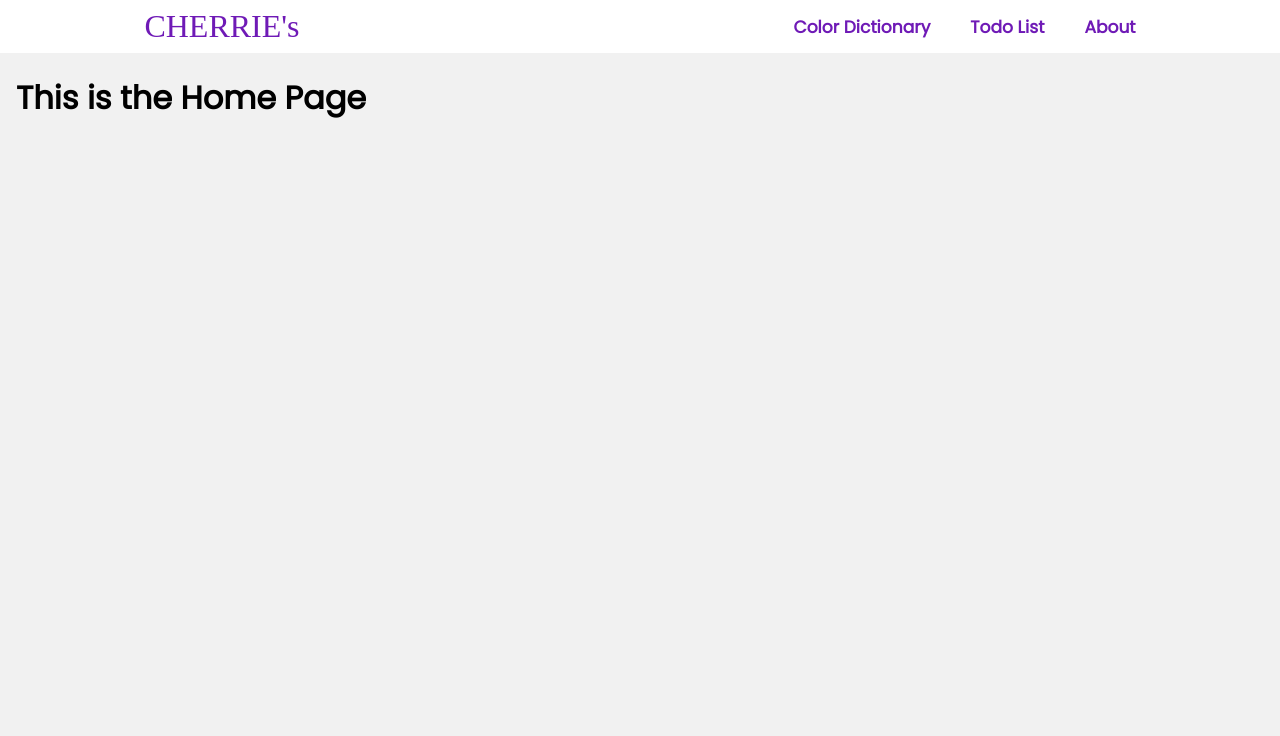
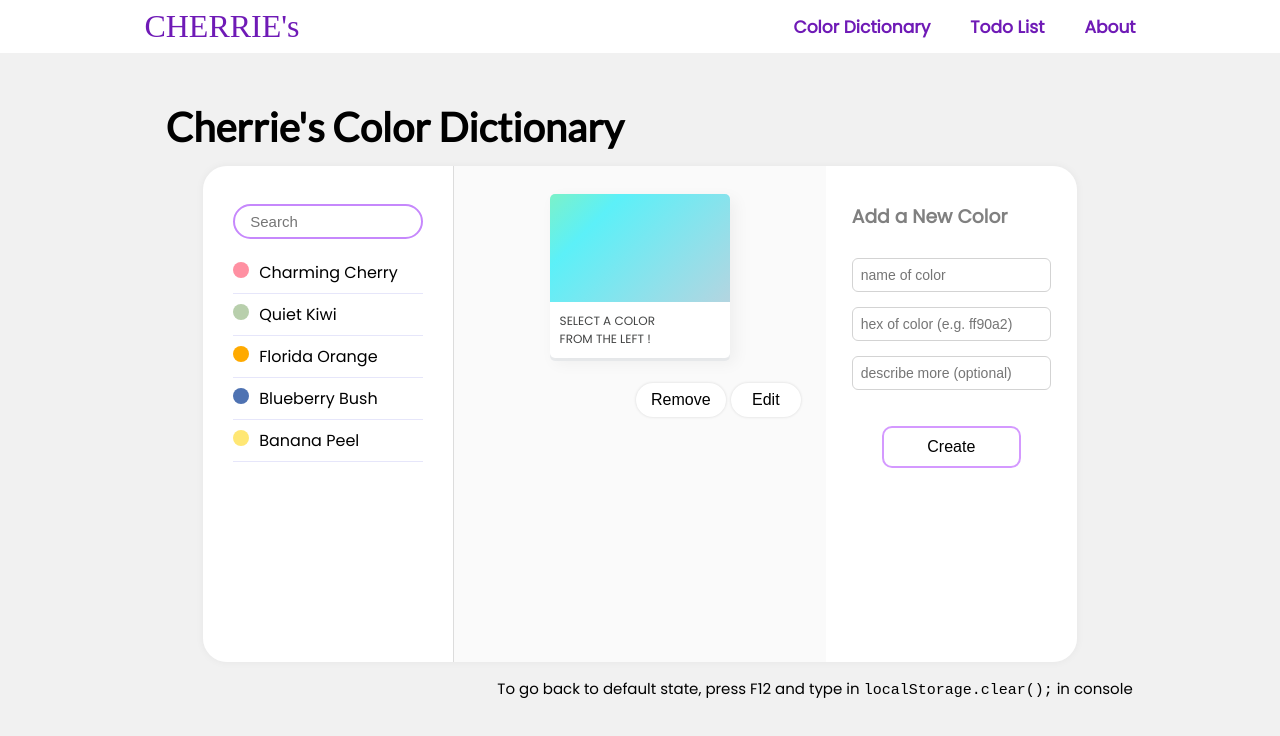
Before and after one commit to cherrie-k/React-Mini-Project, a React (Create React App) app: page / in a window 1280 px wide. Shown: the top 736 px of the page. Built offline with nearby package versions, Linux system fonts and the light colour scheme; a web font is replaced by a local one.

Commit message:
Feat: changed default route page from Home to ColorDictionary

```diff
--- a/src/App.js
+++ b/src/App.js
@@ -27,7 +27,9 @@ function App() {
       <NavBar />
       <div className="container">
         <Routes>
-          <Route path="/" element={<Home />} />
+          {/*<Route path="/" element={<Home />} />    참고) 아직 Home 띄우는 곳 없음!!*/}
+          <Route path="/" element={<Contact />} />
+          <Route path="/home" element={<Home />} />
           <Route path="/colors" element={<Contact />} />
           <Route path="/todo" element={<Todo />} />
           <Route path="/about" element={<About />} />
--- a/src/components/About.js
+++ b/src/components/About.js
@@ -1,3 +1,3 @@
 export default function About() {
-  return <h1>About Me ! </h1>;
+  return <h1>About . . .</h1>;
 }
--- a/src/components/Home.js
+++ b/src/components/Home.js
@@ -1,3 +1,3 @@
 export default function Home() {
-  return <h1>This is the Home Page </h1>;
+  return <h1>Hello, my name is Cherrie Kim !</h1>;
 }
```
